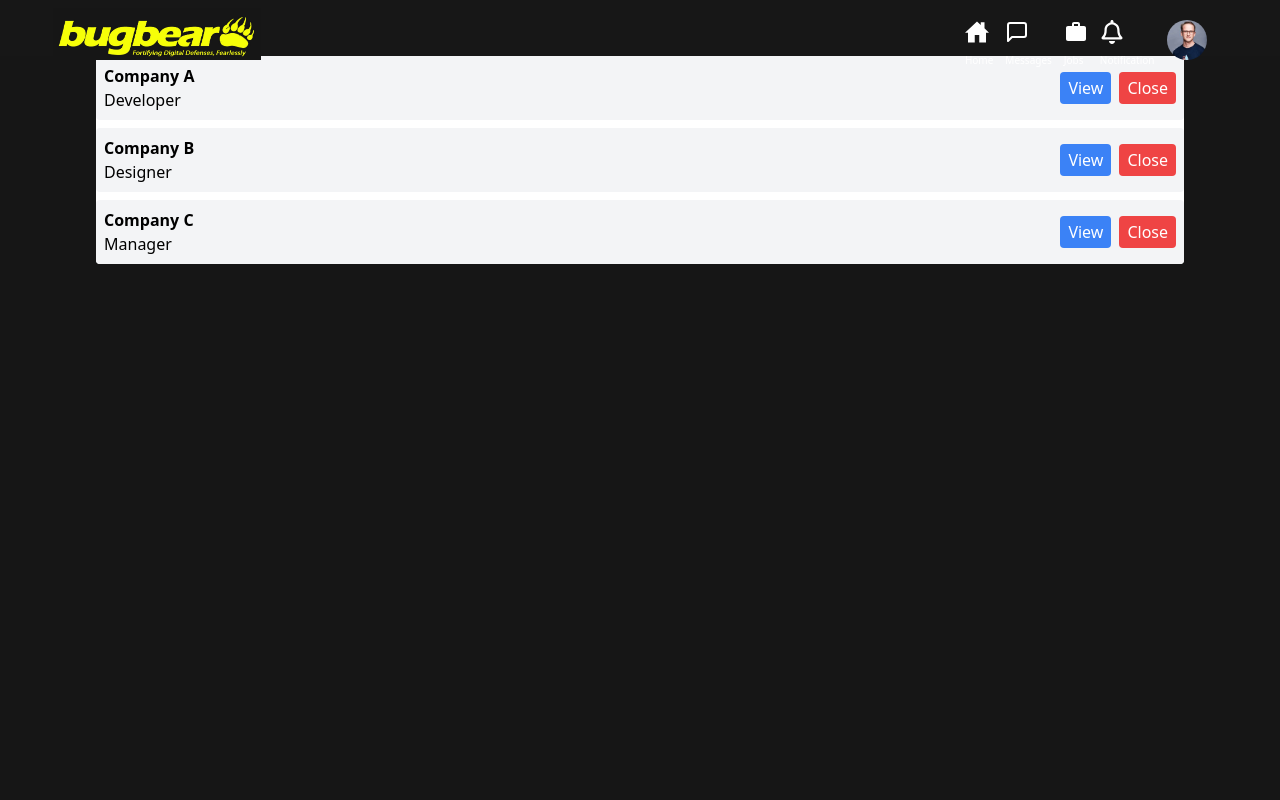
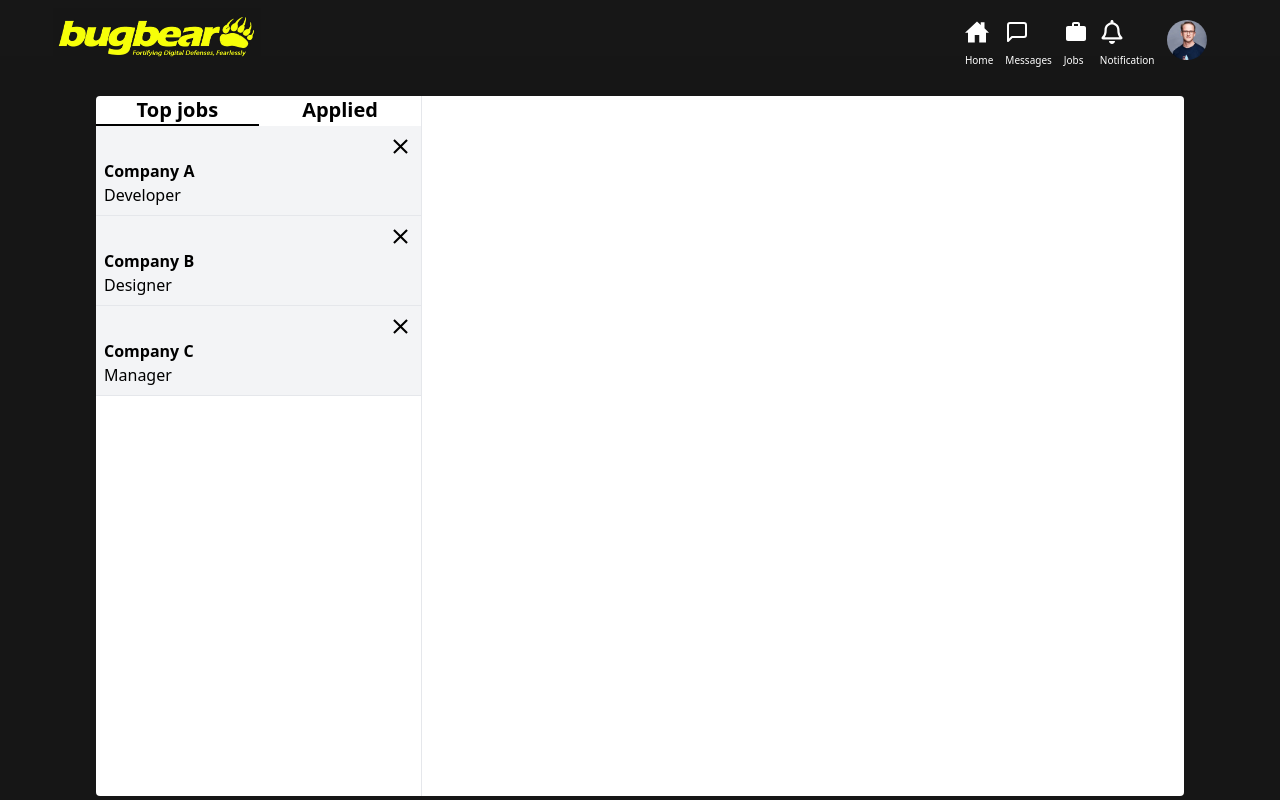
Before and after one commit to aekutetechnologies/bugbearfr, a React (Create React App) app: page /dashboard/jobs in a window 1280 px wide. Built offline with nearby package versions, Linux system fonts and the light colour scheme.

Commit message:
19 commit

```diff
--- a/src/components/jobs/Jobs.tsx
+++ b/src/components/jobs/Jobs.tsx
@@ -10,7 +10,8 @@
 
 // export default Jobs
 import React, { useState } from 'react';
-
+import { MdClose } from "react-icons/md";
+import './jobs.css'
 type Job = {
     id: number;
     company: string;
@@ -27,6 +28,8 @@ const jobs: Job[] = [
 const Jobs: React.FC = () => {
     const [selectedJob, setSelectedJob] = useState<Job | null>(null);
     const [notifications, setNotifications] = useState<Job[]>(jobs);
+    const [topJobLine, setTopJobLine] = useState<boolean>(true)
+    const [appliedLine, setAppliedLine] = useState<boolean>(false)
 
     const handleJobClick = (job: Job) => {
         setSelectedJob(job);
@@ -35,33 +38,51 @@ const Jobs: React.FC = () => {
     const handleCloseNotification = (id: number) => {
         setNotifications(notifications.filter(job => job.id !== id));
     };
+    const setBorderOfTopJob = () => {
+        setAppliedLine(false)
+        setTopJobLine(true)
+    }
+    const setBorderOfApplied = () => {
+        setTopJobLine(false)
+        setAppliedLine(true)
+    }
 
     return (
-        <div className='w-[85%] bg-white m-auto rounded'>
-            <div className=''>
+        <div className='w-[85%] bg-white m-auto rounded mt-10'>
+            <div className='w-full flex'>
+                <div className='w-[30%] border-r jobs_list'>
+                    <div className='w-full flex'>
+                        <div className={topJobLine ? 'border-b-2 border-black w-[50%]' : 'w-[50%]'} onClick={setBorderOfTopJob}>
+                            <h1 className='text-center font-bold text-xl'>
+                                Top jobs
+                            </h1>
+                        </div>
+                        <div className={appliedLine ? 'border-b-2 border-black w-[50%]' : 'w-[50%]'} onClick={setBorderOfApplied}>
+                            <h1 className='text-center font-bold text-xl'>
+                                Applied
+                            </h1>
+                        </div>
+                    </div>
+                    {topJobLine && <div className=''>
                         {notifications.map(job => (
-                <div key={job.id} className="flex items-center justify-between bg-gray-100 p-2 mb-2 rounded">
-                    <div>
+                            <div key={job.id} className="items-center justify-between bg-gray-100 p-2 border-b" >
+                                <div className='w-full text-left' >
+                                    <MdClose size={25} className='ml-auto' onClick={() => handleCloseNotification(job.id)} />
+                                </div>
+                                <div onClick={() => handleJobClick(job)}>
                                     <h3 className="font-semibold">{job.company}</h3>
                                     <p>{job.position}</p>
                                 </div>
-                    <div>
-                        <button
-                            onClick={() => handleJobClick(job)}
-                            className="bg-blue-500 text-white px-2 py-1 rounded mr-2"
-                        >
-                            View
-                        </button>
-                        <button
-                            onClick={() => handleCloseNotification(job.id)}
-                            className="bg-red-500 text-white px-2 py-1 rounded"
-                        >
-                            Close
-                        </button>
-                    </div>
+
                             </div>
                         ))}
+                    </div>}
+                    {appliedLine && <div>
+                        <p className='text-xl font-medium'>No Applications</p>
+                        </div>}
+
                 </div>
+                <div className='w-[70%]'>
                 {selectedJob && (
                         <div className="col-span-2 bg-white p-4 rounded shadow-md">
                             <h2 className="text-lg font-bold mb-2">{selectedJob.company}</h2>
@@ -71,6 +92,8 @@ const Jobs: React.FC = () => {
                     )}
 
                 </div>
+            </div>
+        </div>
     );
 };
 
--- /dev/null
+++ b/src/components/jobs/jobs.css
@@ -0,0 +1,4 @@
+.jobs_list{
+    overflow: auto;
+    height: 700px;
+}
```
Lines whose indentation alone changed are shown as unchanged.
